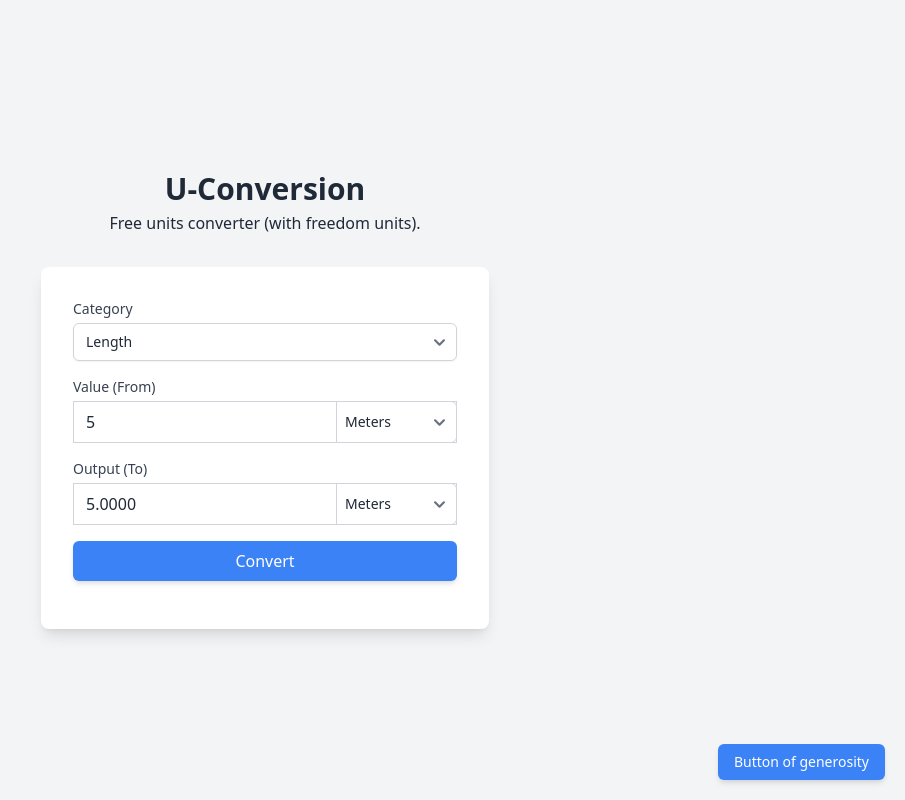
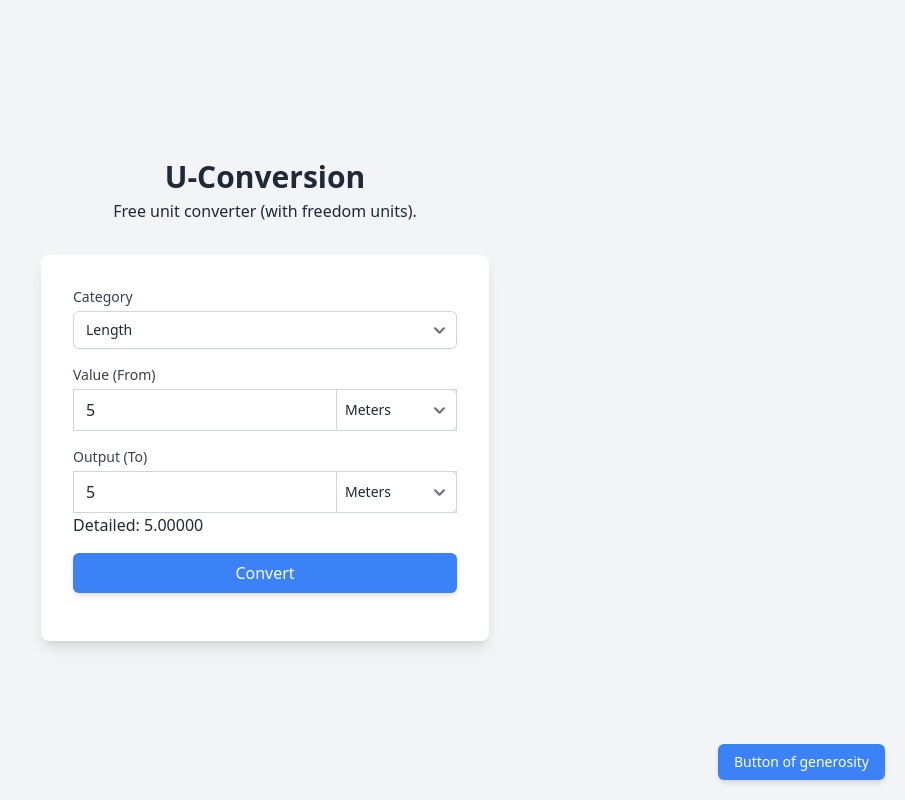
Before and after one commit to hnifalii/u-conversion, a website: page src/index.html in a window 1280 px wide. Both pictures are taken after typing "5" into the empty fields and a click on the button "Convert". Shown: the whole page, without its empty margins (375-1280 px from the left). Drawn offline with nearby package versions, Linux system fonts and the light colour scheme.

Commit message:
fix validation, added decimals

```diff
--- a/src/index.html
+++ b/src/index.html
@@ -15,7 +15,7 @@
       <div class="w-screen self-center">
         <h1 class="text-3xl font-bold text-center mb-1">U-Conversion</h1>
         <h2 class="text-md text-center mb-8">
-          Free units converter (with freedom units).
+          Free unit converter (with freedom units).
         </h2>
 
         <div class="max-w-md mx-auto bg-white p-8 rounded-lg shadow-lg">
@@ -64,7 +64,7 @@
             >
             <div class="relative mt-1">
               <input
-                type="text"
+                type="number"
                 id="outputValue"
                 class="block w-full px-3 py-2 border border-gray-300 rounded-md shadow-sm focus:outline-none focus:ring-indigo-500 focus:border-indigo-500 sm:text-sm"
                 disabled
@@ -74,6 +74,7 @@
                 class="absolute right-0 top-0 h-full px-2 border border-gray-300 rounded-r-md focus:outline-none focus:ring-indigo-500 focus:border-indigo-500 sm:text-sm bg-white"
               ></select>
             </div>
+            <p id="outputValueDetailed"></p>
           </div>
 
           <div class="mb-4">
--- a/src/script.js
+++ b/src/script.js
@@ -64,6 +64,17 @@ const unitOptions = {
     });
   }
 
+  document.getElementById('inputValue').addEventListener('input', function(event) {
+    const invalidChars = ['e', 'E', '+', '-', '*', '/'];
+
+    this.value = this.value.replace(/[eE+\-*/]/g, '');
+
+    if (invalidChars.includes(event.data)) {
+      alert('Invalid character detected!');
+    }
+  });
+
+
   document.getElementById('category').addEventListener('change', populateUnits);
 
   document.getElementById('convertButton').addEventListener('click', function() {
@@ -83,7 +94,8 @@ const unitOptions = {
     if (category === 'temperature' || category === 'time') {
       document.getElementById('outputValue').value = result;
     } else {
-      document.getElementById('outputValue').value = result.toFixed(4);
+      document.getElementById('outputValue').value = result.toFixed(0);
+      document.getElementById('outputValueDetailed').textContent = `Detailed: ${result.toFixed(5)}`;
     }
   });
 
```
